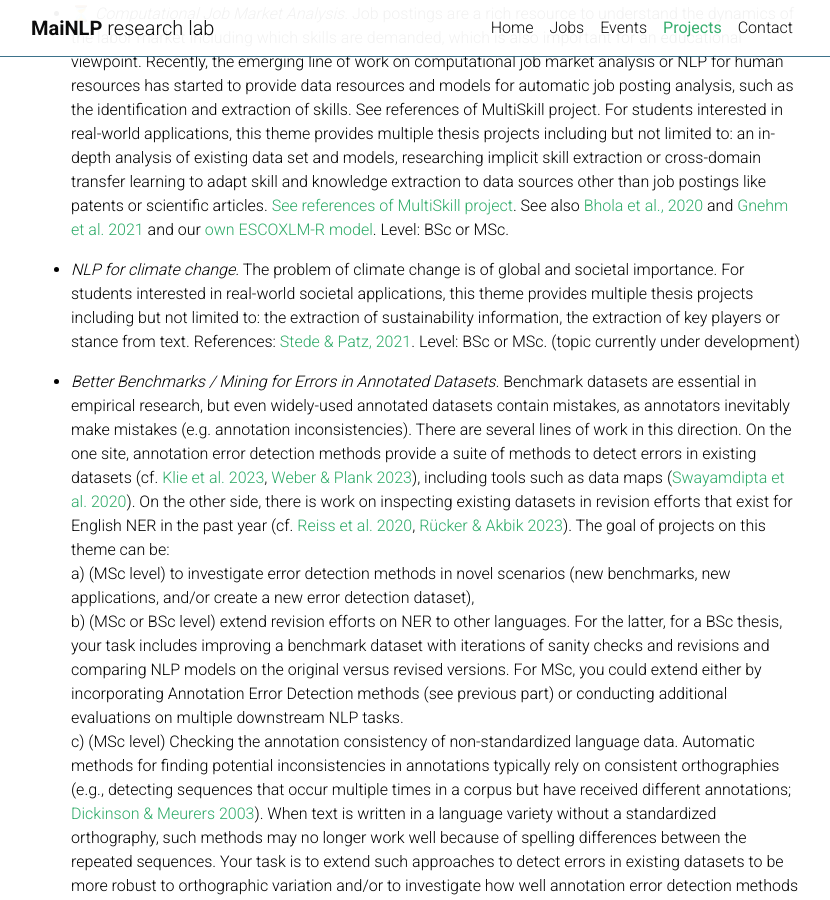
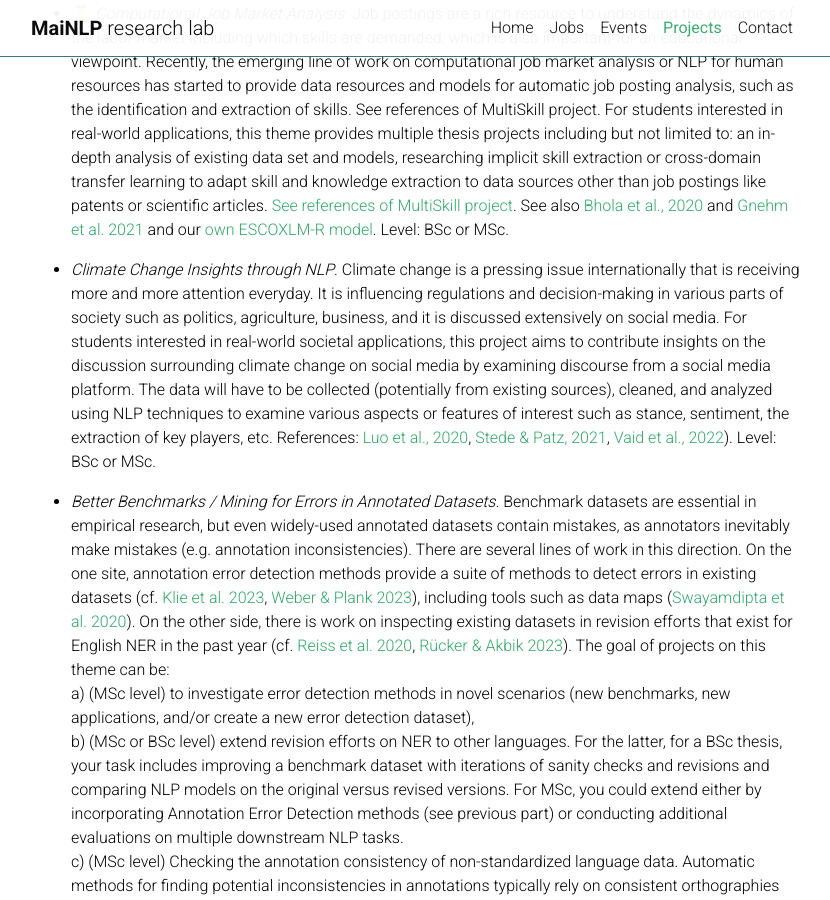
Before and after one commit to mainlp/mainlp.github.io, a Jekyll site: the page built from _pages/projects.md, in a window 1280 px wide and 900 px high, scrolled down 4989 px. Shown: the whole window, without its empty margins (224-1054 px from the left). Built offline with Jekyll 4.4.1, drawn with Linux system fonts in a browser that asks for light colours; emoji names are drawn with the system emoji font; comment, search, counter and statistics services are not loaded; a style sheet for code colours, icons or effects is not loaded.

Commit message:
Update projects.md

```diff
--- a/_pages/projects.md
+++ b/_pages/projects.md
@@ -137,7 +137,7 @@ MSc/BSc thesis research vectors:
 
 - :hourglass_flowing_sand: *Computational Job Market Analysis.* Job postings are a rich resource to understand the dynamics of the labor market including which skills are demanded, which is also important for an educational viewpoint. Recently, the emerging line of work on computational job market analysis or NLP for human resources has started to provide data resources and models for automatic job posting analysis, such as the identification and extraction of skills. See references of MultiSkill project. For students interested in real-world applications, this theme provides multiple thesis projects including but not limited to: an in-depth analysis of existing data set and models, researching implicit skill extraction or cross-domain transfer learning to adapt skill and knowledge extraction to data sources other than job postings like patents or scientific articles. [See references of MultiSkill project](#multiskill). See also [Bhola et al., 2020](https://aclanthology.org/2020.coling-main.513.pdf) and [Gnehm et al. 2021](https://www.zora.uzh.ch/id/eprint/230653/1/2022.nlpcss_1.2.pdf) and our [own ESCOXLM-R model](https://aclanthology.org/2023.acl-long.662.pdf). Level: BSc or MSc.
 
-- *NLP for climate change.* The problem of climate change is of global and societal importance. For students interested in real-world societal applications, this theme provides multiple thesis projects including but not limited to: the extraction of sustainability information, the extraction of key players or stance from text. References: [Stede & Patz, 2021](https://aclanthology.org/2021.nlp4posimpact-1.2/). Level: BSc or MSc. (topic currently under development)
+- *Climate Change Insights through NLP*. Climate change is a pressing issue internationally that is receiving more and more attention everyday. It is influencing regulations and decision-making in various parts of society such as politics, agriculture, business, and it is discussed extensively on social media. For students interested in real-world societal applications, this project aims to contribute insights on the discussion surrounding climate change on social media by examining discourse from a social media platform. The data will have to be collected (potentially from existing sources), cleaned, and analyzed using NLP techniques to examine various aspects or features of interest such as stance, sentiment, the extraction of key players, etc. References: [Luo et al., 2020](https://aclanthology.org/2020.findings-emnlp.296v2.pdf), [Stede & Patz, 2021](https://aclanthology.org/2021.nlp4posimpact-1.2.pdf), [Vaid et al., 2022](https://aclanthology.org/2022.acl-srw.35.pdf)). Level: BSc or MSc.
 
 - *Better Benchmarks / Mining for Errors in Annotated Datasets.* Benchmark datasets are essential in empirical research, but even widely-used annotated datasets contain mistakes, as annotators inevitably make mistakes (e.g. annotation inconsistencies). There are several lines of work in this direction. On the one site, annotation error detection methods provide a suite of methods to detect errors in existing datasets (cf. [Klie et al. 2023](https://direct.mit.edu/coli/article/49/1/157/113280/Annotation-Error-Detection-Analyzing-the-Past-and), [Weber & Plank 2023](https://aclanthology.org/2023.findings-acl.562/)), including tools such as data maps ([Swayamdipta et al. 2020](https://aclanthology.org/people/s/swabha-swayamdipta/)). On the other side, there is work on inspecting existing datasets in revision efforts that exist for English NER in the past year (cf. [Reiss et al. 2020](https://aclanthology.org/2020.conll-1.16/), [Rücker & Akbik 2023](https://aclanthology.org/2023.emnlp-main.533.pdf)). The goal of projects on this theme can be:<br/>
 a) (MSc level) to investigate error detection methods in novel scenarios (new benchmarks, new applications, and/or create a new error detection dataset), <br/>
```
